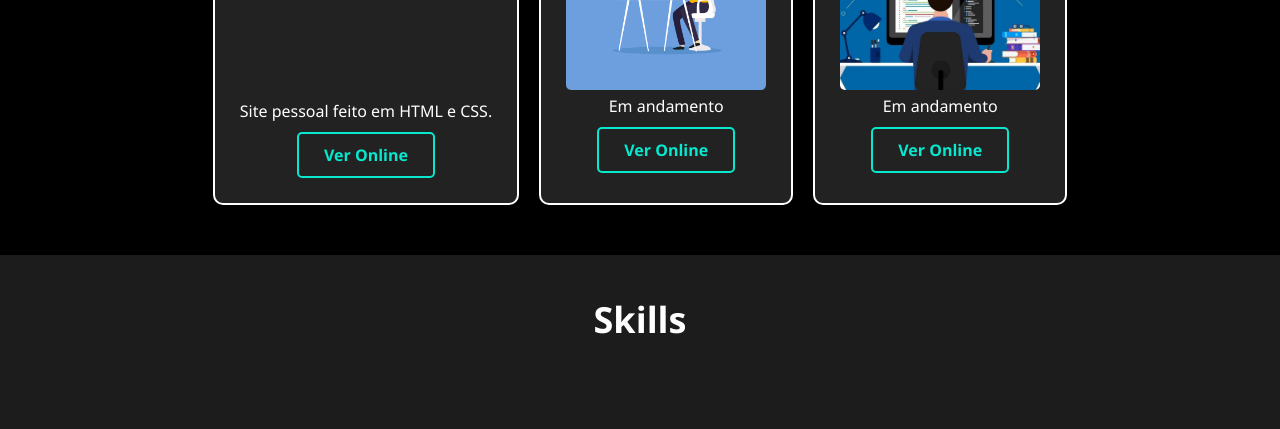
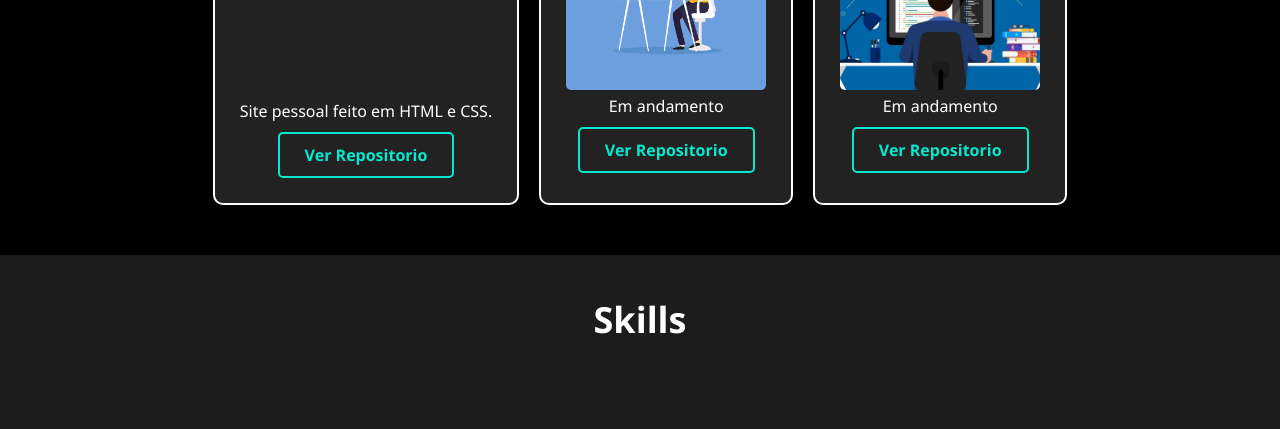
Before and after one commit to KauanVinicius-001/Portfolio, a plain HTML site: page index.html in a window 1280 px wide. Shown: the part 1800-2229 px from the top of the page. Drawn offline with Linux system fonts and the light colour scheme; grey boxes are pictures that could not be loaded.

Commit message:
links de repositorio funcionando e logo adicionada no titulo

```diff
--- a/index.html
+++ b/index.html
@@ -3,6 +3,8 @@
 <head>
     <meta charset="UTF-8">
     <title>Kauan Vinícius | Portfólio</title>
+    <link rel="icon" href="imagem/kinco.svg" type="image/svg+xml">
+
     <link rel="stylesheet" href="style.css">
     <link rel="stylesheet" href="https://cdnjs.cloudflare.com/ajax/libs/font-awesome/6.1.0/css/all.min.css">
 </head>
@@ -57,27 +59,27 @@
         <div class="imagem-projeto">
             <div class="foto-borda">
                 <h3>Projeto 1</h3>
-                <!-- vídeo no lugar da imagem -->
+
                 <video class="video-projeto" autoplay loop muted>
                     <source src="meuvideo/portfolio.mp4" type="video/mp4">
                     Seu navegador não suporta vídeos em HTML5.
                 </video>
                 <p> Site pessoal feito em HTML e CSS.</p>
-                <a href="https://seu-github.github.io/seu-portfolio" target="_blank" class="btn-ver">Ver Online</a>
+                <a href="https://github.com/KauanVinicius-001/Portfolio" target="_blank" class="btn-ver">Ver Repositorio</a>
             </div>
 
             <div class="foto-borda">
                 <h3>Projeto 2</h3>
                 <img src="imagem/projeto2.png" alt="Projeto 2">
                 <p>Em andamento</p>
-                <a href="https://seu-github.github.io/seu-portfolio" target="_blank" class="btn-ver">Ver Online</a>
+                <a href="https://github.com/KauanVinicius-001/Portfolio" target="_blank" class="btn-ver">Ver Repositorio</a>
             </div>
 
             <div class="foto-borda">
                 <h3>Projeto 3</h3>
                 <img src="imagem/projeto3.jpg" alt="Projeto 3">
                 <p>Em andamento</p>
-                <a href="https://seu-github.github.io/seu-portfolio" target="_blank" class="btn-ver">Ver Online</a>
+                <a href="https://github.com/KauanVinicius-001/Portfolio" target="_blank" class="btn-ver">Ver Repositorio</a>
             </div>
         </div>
     </div>
--- a/style.css
+++ b/style.css
@@ -37,7 +37,7 @@ header {
     border-radius: 5px;
     padding: 10px;
     border: 2px solid #333;
-    color: #fff;
+    color: #ffffff;
     background-color: #000;
     display: inline-block;
 }
```
Also changed, not shown: imagem/kinco.svg (added).
